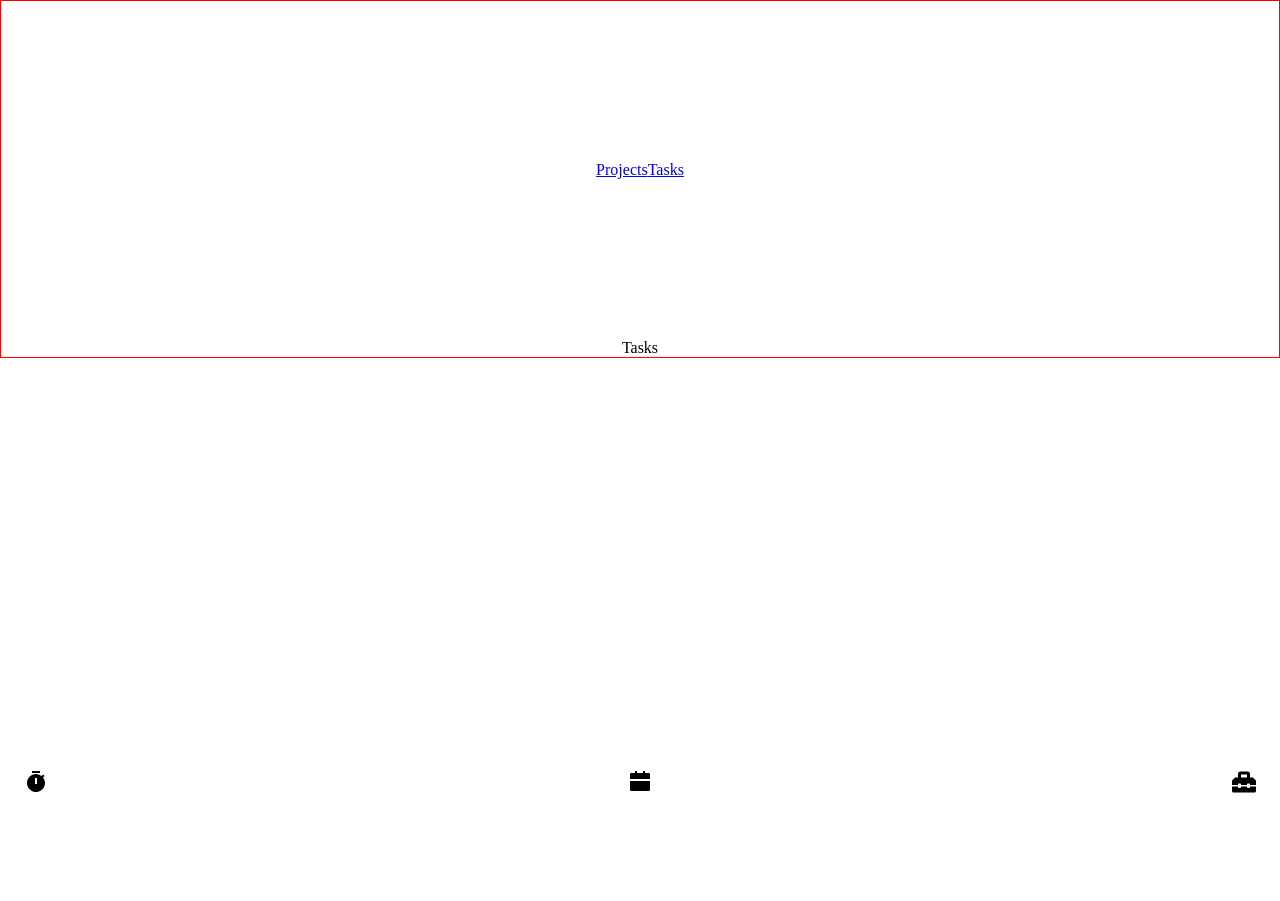
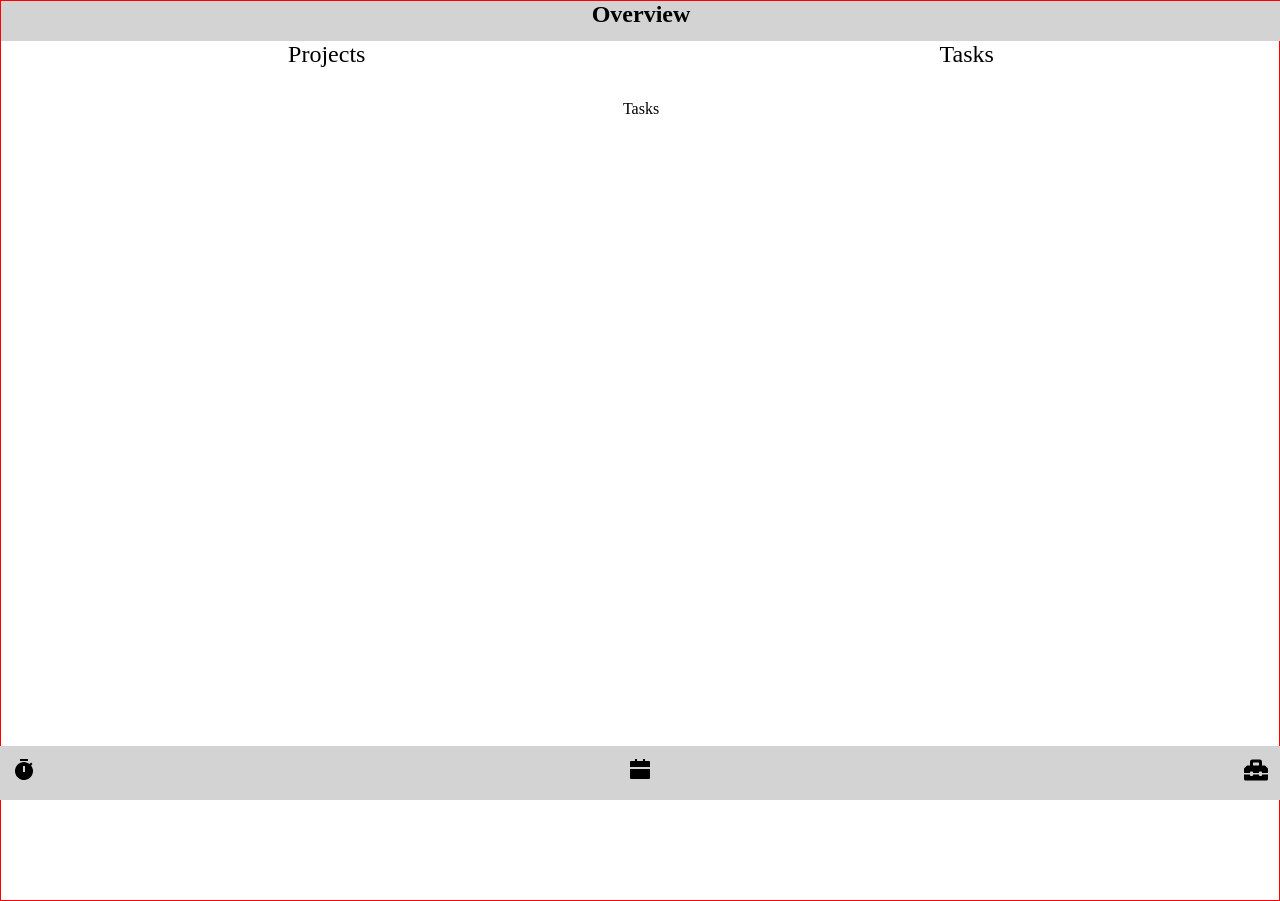
Before and after one commit to Zerowhizkey/Time-tracking-app, a React (Vite) app: page /overview/tasks in a window 1280 px wide. Before the commit the page ends 800 px from the top, so only its background shows below. Built offline with nearby package versions, Linux system fonts and the light colour scheme.

Commit message:
added more packages, fixed a post req, some styling

```diff
--- a/db.json
+++ b/db.json
@@ -1,6 +1,15 @@
 {
   "projects": [
-		{ "id": 1, "name": "Projekt nr 1", "color": "#4E0E9F" }
+    {
+      "id": 1,
+      "name": "Projekt nr 1",
+      "color": "#4E0E9F"
+    },
+    {
+      "id": "d16f4fd0-d03a-4b66-b0ec-924cdf9668b1",
+      "name": "hej",
+      "color": "#5e72e4"
+    }
   ],
   "tasks": [
     {
--- a/package.json
+++ b/package.json
@@ -16,8 +16,10 @@
 		"react": "^18.2.0",
 		"react-dom": "^18.2.0",
 		"react-icons": "^4.6.0",
+		"react-input-color": "^4.0.1",
 		"react-router-dom": "^6.4.2",
-		"styled-components": "^5.3.6"
+		"styled-components": "^5.3.6",
+		"uuidv4": "^6.2.13"
 	},
 	"devDependencies": {
 		"@types/react": "^18.0.17",
--- a/src/App.jsx
+++ b/src/App.jsx
@@ -39,6 +39,7 @@ const router = createBrowserRouter([
 					{
 						path: "projects",
 						element: <Projects />,
+						loader: getProducts,
 					},
 					{
 						path: "tasks",
--- a/src/components/Navbar.jsx
+++ b/src/components/Navbar.jsx
@@ -3,6 +3,7 @@ import styled from "styled-components";
 import { Link } from "react-router-dom";
 import { RiTimerFill, RiCalendarFill } from "react-icons/ri";
 import { FaToolbox } from "react-icons/fa";
+
 const NavContainer = styled.ul`
 	list-style: none;
 	padding: 0;
@@ -13,31 +14,32 @@ const NavContainer = styled.ul`
 	width: 100vw;
 	bottom: 0;
 	left: 0;
+	background-color: lightgray;
 `;
 
 const NavLink = styled(Link)`
 	text-decoration: none;
 	color: inherit;
-	padding: 1em;
+	padding: 0.5em;
 	font-size: x-large;
 `;
 
 const Navbar = () => {
 	return (
 		<NavContainer>
-			<li>
+			<li style={{ display: "flex" }}>
 				<NavLink to={"/"}>
 					<RiTimerFill />
 				</NavLink>
 			</li>
 
-			<li>
+			<li style={{ display: "flex" }}>
 				<NavLink to={"calendar"}>
 					<RiCalendarFill />
 				</NavLink>
 			</li>
 
-			<li>
+			<li style={{ display: "flex" }}>
 				<NavLink to={"overview/projects"}>
 					<FaToolbox />
 				</NavLink>
--- a/src/pages/Home.jsx
+++ b/src/pages/Home.jsx
@@ -4,25 +4,51 @@ import styled from "styled-components";
 
 const Container = styled.div`
 	display: grid;
-	padding-top: 10em;
-	justify-content: center;
+`;
+
+const ItemContainer = styled.div `
+display: grid;
+
+`
+
+const Header = styled.div`
+	background-color: lightgray;
+	text-align: center;
 `;
 
 const Home = () => {
-	// const getProducts = useLoaderData();
-	// const products = getProducts.map((product) => {
-	// 	return product;
-	// });
+	const { products, tasks, times } = useLoaderData();
 
-	const { products, tasks, times } = useLoaderData();
+	const product = products.map((product) => {
+		return product.name;
+	});
+	console.log(product)
 
 	return (
 		<Container>
-			{products.map((product) => (
+			<Header>
+				<h2 style={{ marginTop: "0" }}>Timer</h2>
+				<h2 style={{ marginBottom: "0" }}>00:12:34</h2>
+				<p style={{ marginTop: "0" }}>Clean office</p>
+
+				<div style={{ display: "flex", justifyContent: "space-around" }}>
+					<div>
+						<p>total</p>
+						<p>00:52:14</p>
+					</div>
+					<div>
+						<p>today</p>
+						<p>00:12:34</p>
+					</div>
+				</div>
+			</Header>
+			<ItemContainer>
+				<p>{product}</p>
+				{/* {products.map((product) => (
 					<div key={product.id} style={{ backgroundColor: product.color }}>
 						<p>{product.name}</p>
 					</div>
-			))}
+				))} */}
 				{tasks.map((task) => (
 					<div key={task.projectId}>
 						<p>{task.title}</p>
@@ -30,9 +56,12 @@ const Home = () => {
 				))}
 				{times.map((time) => (
 					<div key={time.taskId}>
-					<p>start: {time.start} end: {time.end}</p>
+						<p>
+							start: {time.start} end: {time.end}
+						</p>
 					</div>
 				))}
+			</ItemContainer>
 		</Container>
 	);
 };
--- a/src/pages/Overview.jsx
+++ b/src/pages/Overview.jsx
@@ -2,19 +2,39 @@ import React from "react";
 import { Link, Outlet } from "react-router-dom";
 import styled from "styled-components";
 
-
 const Container = styled.div`
 	display: grid;
-	padding-top: 10em;
-	justify-content: center;
+	/* justify-content: center; */
+	/* height: 100vh; */
 `;
+
+const Header = styled.h2`
+	width: 100vw;
+	height: 5vh;
+	margin: 0;
+	background-color: lightgray;
+	text-align: center;
+`;
+
+const ItemContainer = styled.div`
+	display: flex;
+	justify-content: space-around;
+`;
+
+const NavLink = styled(Link)`
+	text-decoration: none;
+	color: inherit;
+	font-size: x-large;
+`;
+
 const Overview = () => {
 	return (
 		<Container style={{ border: "red solid 1px" }}>
-			<div>
-				<Link to={"projects"}>Projects</Link>
-				<Link to={"tasks"}>Tasks</Link>
-			</div>
+			<Header>Overview</Header>
+			<ItemContainer>
+				<NavLink to={"projects"}>Projects</NavLink>
+				<NavLink to={"tasks"}>Tasks</NavLink>
+			</ItemContainer>
 			<Outlet />
 		</Container>
 	);
--- a/src/pages/Projects.jsx
+++ b/src/pages/Projects.jsx
@@ -1,14 +1,77 @@
-import React from "react";
+import React, { useEffect, useState } from "react";
 import styled from "styled-components";
+import InputColor from "react-input-color";
+import axios from "axios";
+import { v4 as uuid } from "uuid";
+import { useLoaderData } from "react-router-dom";
 
 const Container = styled.div`
 	display: grid;
-	padding-top: 10em;
 	justify-content: center;
+	margin-top: 2em;
+`;
+
+const ProjectContainer = styled.div`
+	margin-top: 2em;
+	display: grid;
 `;
 
 const Projects = () => {
-	return <Container>Projects</Container>;
+	const projecto = useLoaderData();
+	const [color, setColor] = useState({});
+	const [project, setProject] = useState({});
+	const unique_id = uuid();
+	// const handleClick = () => {};
+	useEffect(() => {
+		async function getProject() {
+			const { data } = await axios.request({
+				method: "get",
+				url: `http://192.168.1.86:3000/projects`,
+			});
+			setProject(data);
+		}
+		getProject();
+	}, []);
+	async function addProject(e) {
+		e.preventDefault();
+
+		const response = await axios.request({
+			method: "post",
+			url: `http://192.168.1.86:3000/projects`,
+			data: { id: unique_id, name: project, color: color.hex },
+		});
+		return response.data;
+	}
+	const projectos = projecto.map((item) => {
+		return item.name;
+	});
+	// console.log(projecto);
+	return (
+		<Container>
+			Projects
+			<ProjectContainer>
+				<span style={{ marginTop: "1em" }}>{projectos}</span>
+				{/* <span style={{ marginTop: "1em" }}>Project 2</span> */}
+				{/* <span style={{ marginTop: "1em" }}>Project 3</span> */}
+			</ProjectContainer>
+			<div style={{ marginTop: "2em", display: "grid" }}>
+				<input
+					required
+					type="text"
+					value={project.name}
+					onChange={(e) => setProject(e.target.value)}
+				/>
+				<div style={{ display: "flex" }}>
+					<InputColor
+						initialValue="#5e72e4"
+						onChange={setColor}
+						placement="middle"
+					/>
+				</div>
+				<button onClick={addProject}>Add a project</button>
+			</div>
+		</Container>
+	);
 };
 
 export default Projects;
--- a/src/pages/Tasks.jsx
+++ b/src/pages/Tasks.jsx
@@ -3,8 +3,9 @@ import styled from "styled-components";
 
 const Container = styled.div`
 	display: grid;
-	padding-top: 10em;
 	justify-content: center;
+	height: 100vh;
+	margin-top: 2em;
 `;
 const Tasks = () => {
 	return <Container>Tasks</Container>;
```
Also changed, not shown: 1 other file (tests, documents, lock files or other folders). Lines whose indentation alone changed are shown as unchanged.
